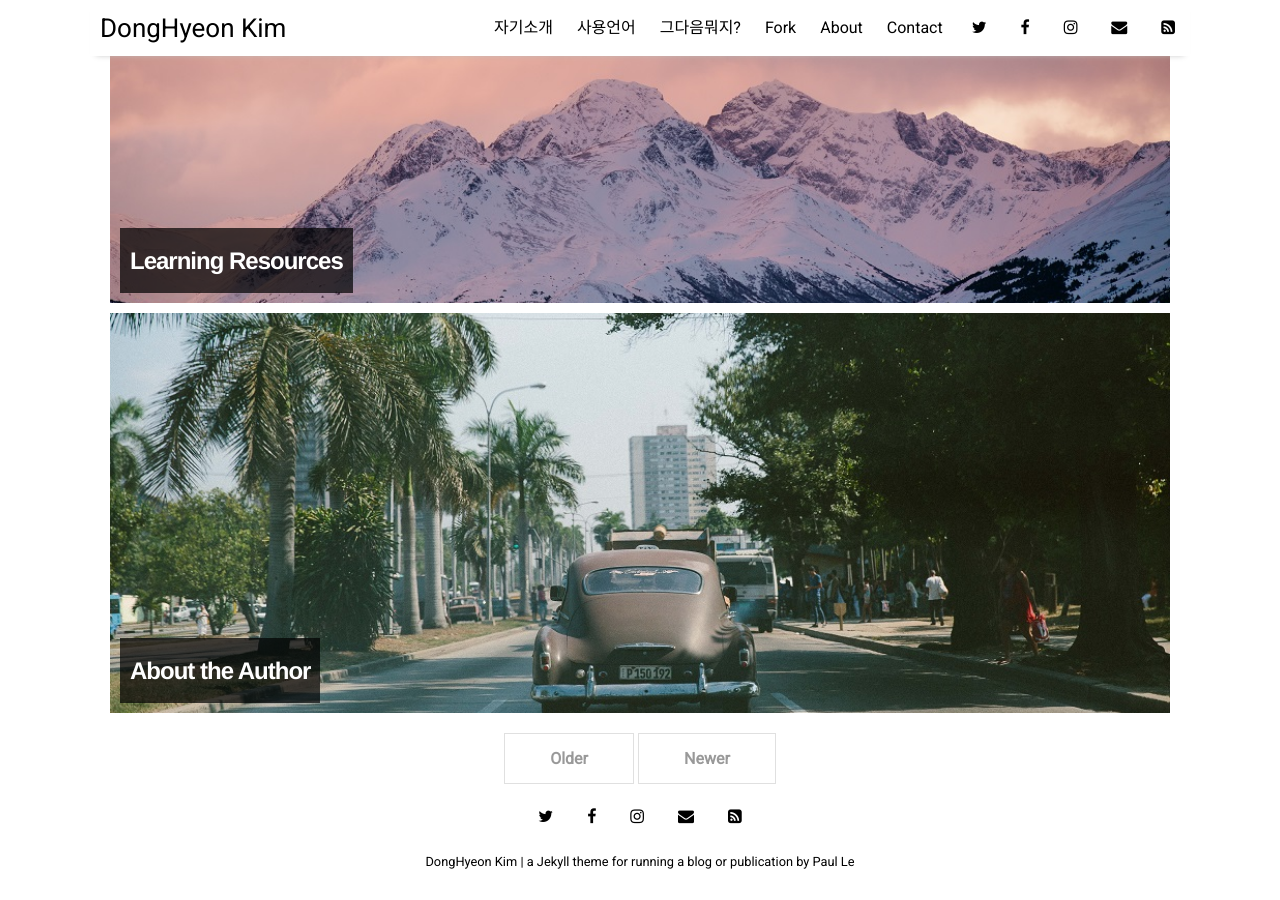
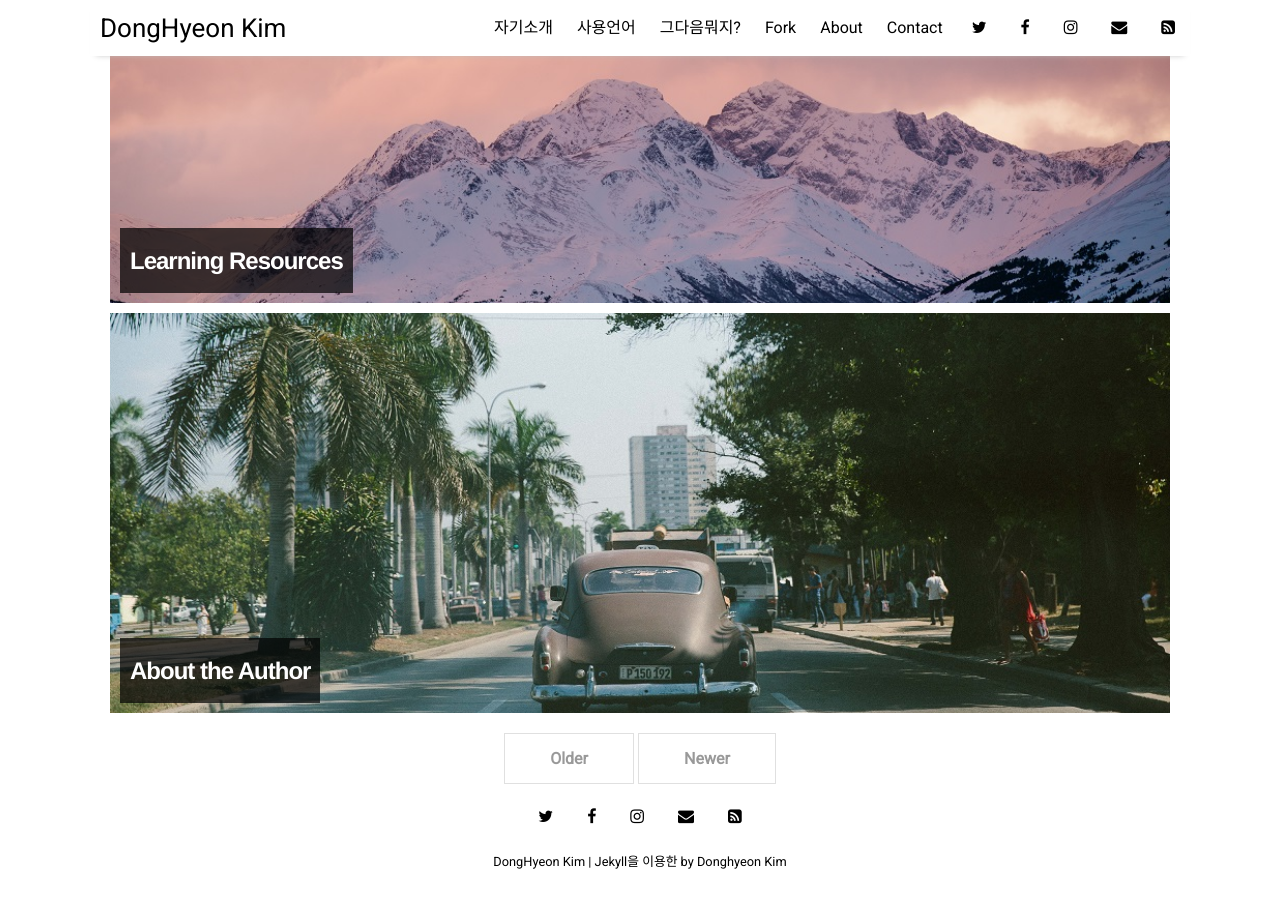
Before and after one commit to xddongx/xddongx.github.io, a Jekyll site: the page built from index.html, in a window 1280 px wide and 900 px high, scrolled down 1398 px. Built offline with Jekyll 4.4.1, drawn with Linux system fonts in a browser that asks for light colours; nearby versions of some CDN libraries; the list of posts is cut into pages by our own code.

Commit message:
Update _config.yml

```diff
--- a/_config.yml
+++ b/_config.yml
@@ -15,8 +15,8 @@ sass:
 
 # Customise atom feed settings (this is where Jekyll-Feed gets configuration information)
 title:		           "DongHyeon Kim"
-description:	       "a Jekyll theme for running a blog or publication"
-author:              "Paul Le"
+description:	       "Jekyll을 이용한 "
+author:              "Donghyeon Kim"
 
 # RSS 2.0 can be used instead of Atom by uncommenting following two lines
 #feed:
```
